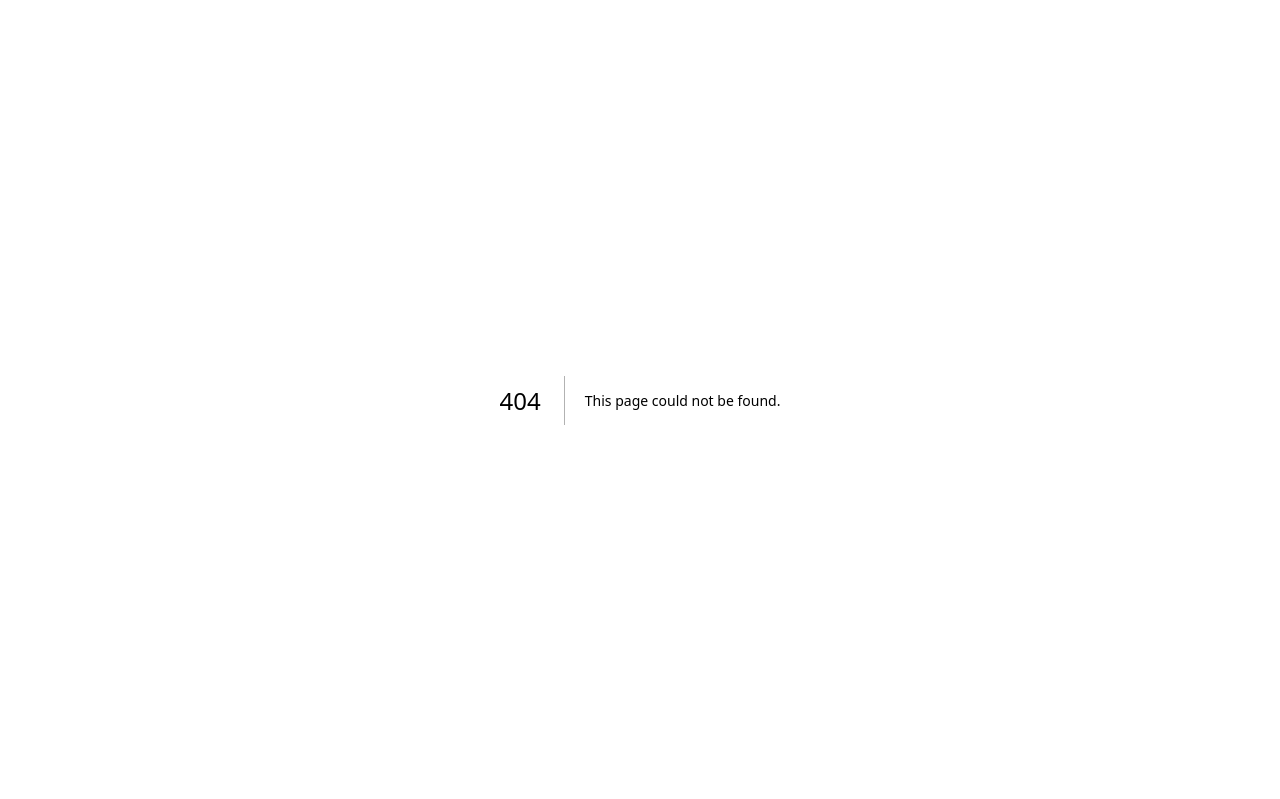
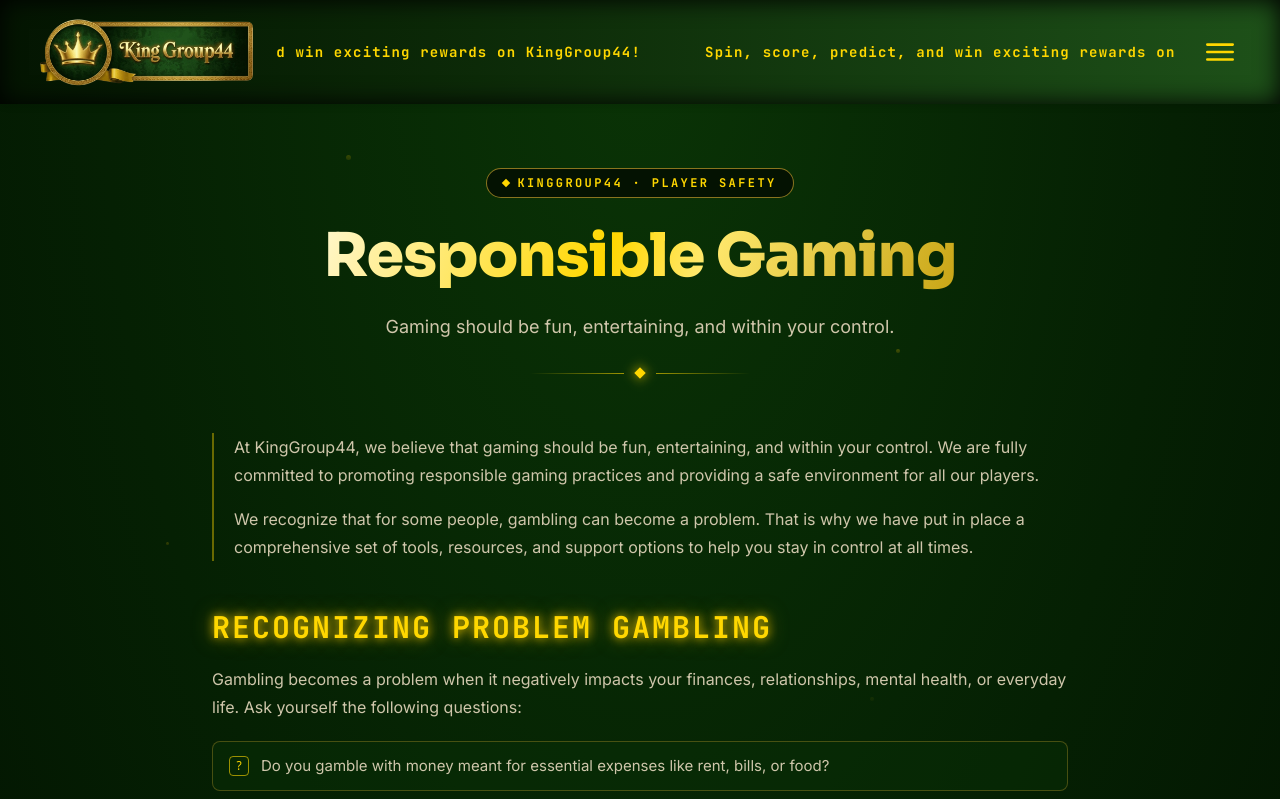
Before and after one commit to JahidulHasanRabbi/mrs-landing-page, a Next.js app: page /responsible-gaming in a window 1280 px wide. Before the commit this address had no page. Shown: the top 799 px of the page. Built offline with nearby package versions, Linux system fonts and the light colour scheme.

Commit message:
feat: add Responsible Gaming page with metadata and component integration

```diff
--- /dev/null
+++ b/app/responsible-gaming/page.js
@@ -0,0 +1,11 @@
+import ResponsibleGamingPage from "../components/legal/ResponsibleGamingPage";
+
+export const metadata = {
+  title: "Responsible Gaming — KingGroup44",
+  description:
+    "KingGroup44's responsible gaming commitment: self-assessment, deposit and session limits, cooling-off, self-exclusion, and confidential support resources.",
+};
+
+export default function Page() {
+  return <ResponsibleGamingPage />;
+}
```
